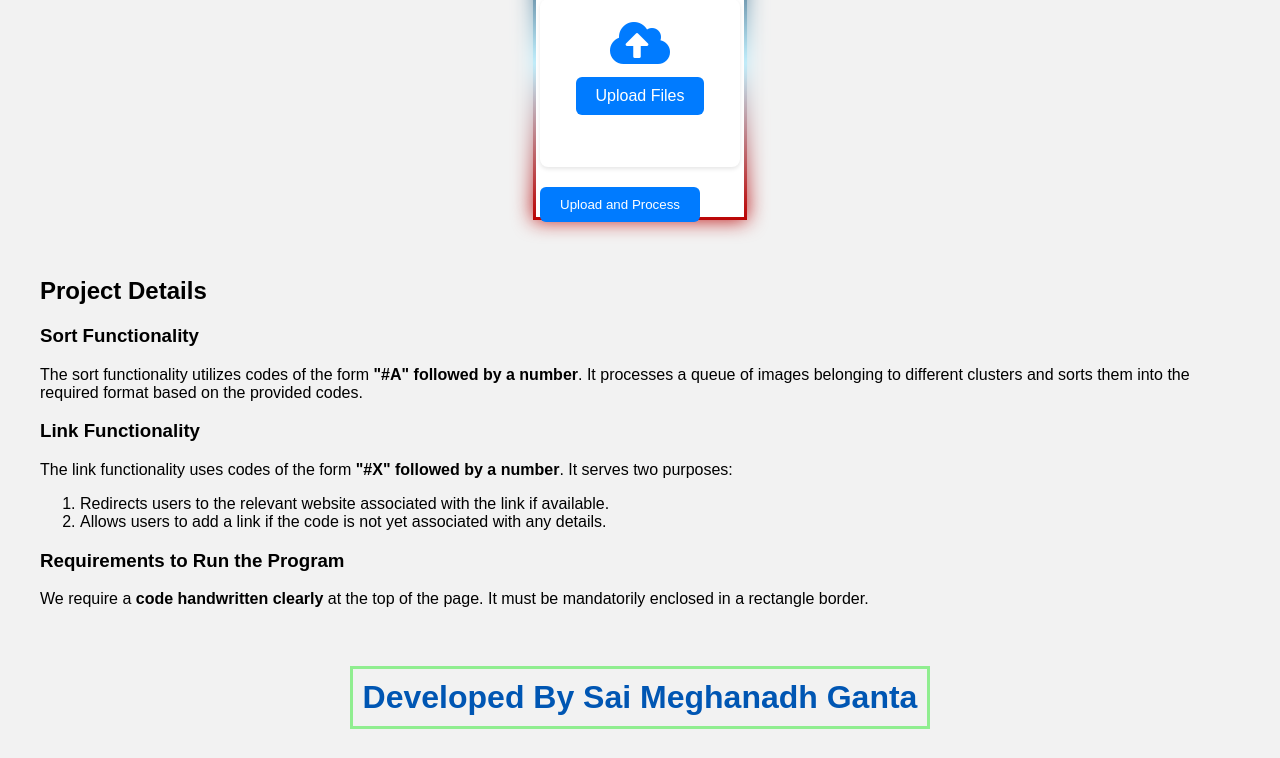
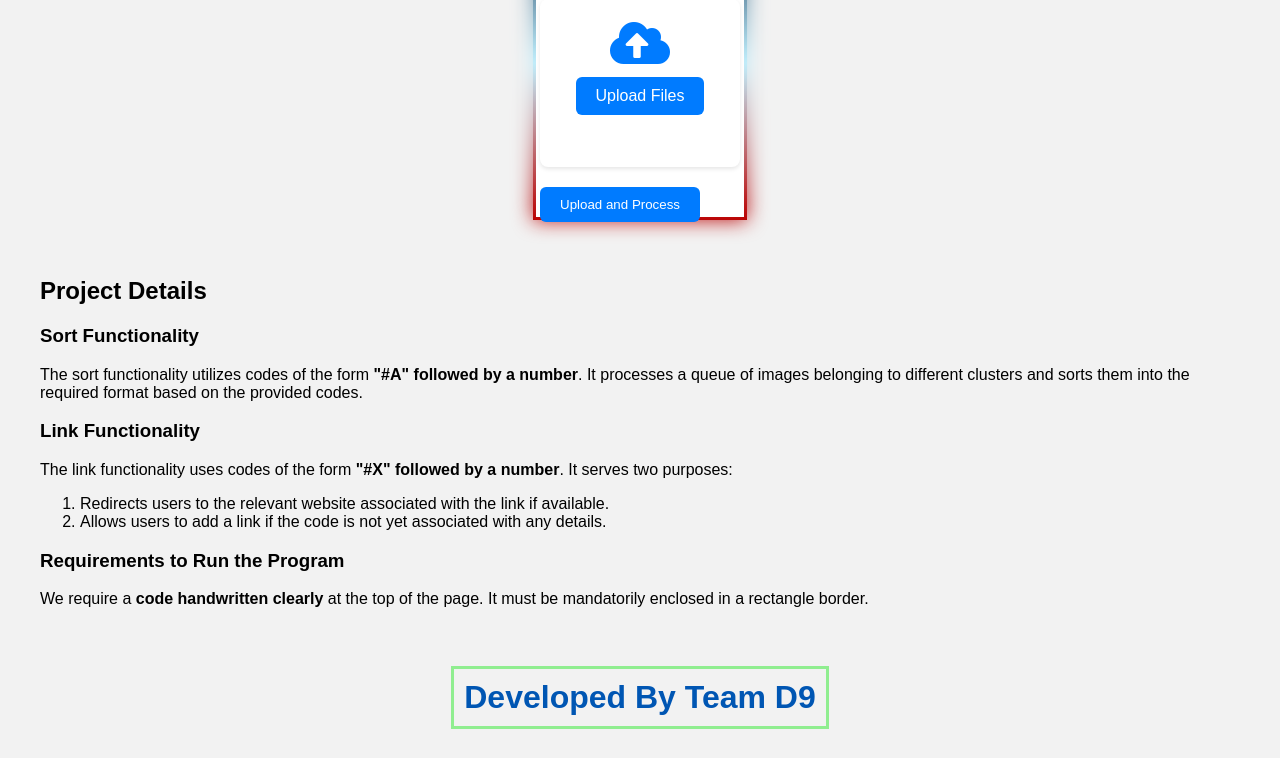
Before and after one commit to Raghavendraangari/mini-project, a plain HTML site: page index.html in a window 1280 px wide. Shown: the part 119-877 px from the top of the page. Drawn offline with Linux system fonts and the light colour scheme.

Commit message:
Update index.html

```diff
--- a/index.html
+++ b/index.html
@@ -178,7 +178,7 @@
 </div>
 
 <h1 class="name">
-    Developed By Sai Meghanadh Ganta
+    Developed By Team D9
 </h1>
 
 <script>
```
